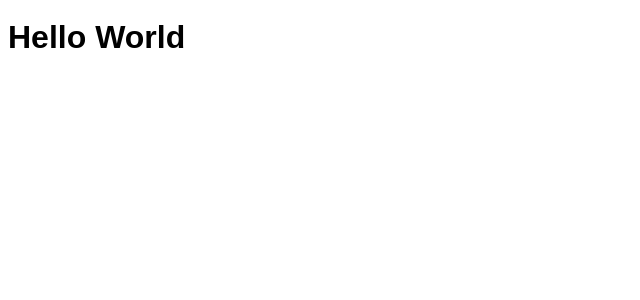
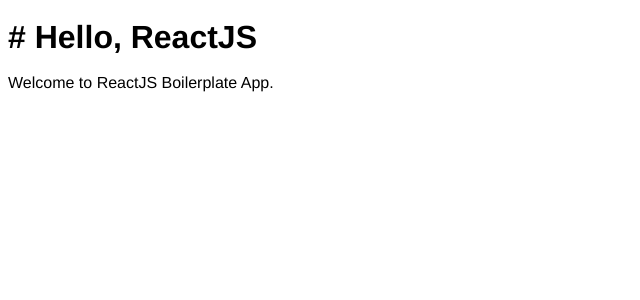
Before and after one commit to pro-react/react-app-boilerplate, a React app: page / in a window 1280 px wide. Shown: the top 300 px of the page, without its empty margins (0-640 px from the left). Built offline with nearby package versions, Linux system fonts and the light colour scheme.

Commit message:
Refactor components and path. Moved to .jsx default extension.

```diff
--- a/app/App.js
+++ /dev/null
@@ -1,12 +0,0 @@
-import React, { Component } from 'react';
-import {render} from 'react-dom';
-
-class App extends Component {
-  render(){
-    return (
-      <h1>Hello World</h1>
-    );
-  }
-}
-
-render(<App />, document.getElementById('root'));
--- /dev/null
+++ b/app/App.jsx
@@ -0,0 +1,14 @@
+import React, { Component } from 'react';
+import {render} from 'react-dom';
+
+import Hello from './Components/Hello/Hello'
+
+class App extends Component {
+  render(){
+    return (
+      <Hello title="ReactJS" description="Welcome to ReactJS Boilerplate App." />
+    );
+  }
+}
+
+render(<App />, document.getElementById('root'));
--- /dev/null
+++ b/app/Components/Hello/Hello.jsx
@@ -0,0 +1,45 @@
+import React, { Component, PropTypes } from 'react';
+
+let MAX_LENGTH = 80;
+let stringMaxLengthType = (props, propName, componentName) => {
+	if (props[propName]) {
+		let value = props[propName];
+		if ('string' !== typeof value || 80 < value.length) {
+			// EcmaScript 6 format
+			// return new Error(
+			// 	 '${propName} in ${componentName} is longer than 80 characters'
+			// );
+			return new Error(
+				propName + ' in ' + componentName + ' is longer that 80 characters.'
+			);
+		}
+	}
+}
+
+class Hello extends Component {
+	trimString(aString) {
+		if (aString.length > MAX_LENGTH) {
+			var trimmed = aString.substring(0, MAX_LENGTH);
+			return trimmed.substring(0, Math.min(trimmed.length, trimmed.lastIndefOf(' '))) + '…';
+		}
+
+		return aString;
+	}
+	render() {
+		let helloTitle = this.trimString(this.props.title);
+		let helloDescription = this.trimString(this.props.description);
+		return (
+			<div>
+				<h1 title={this.props.title}># Hello, {helloTitle}</h1>
+				<p>{helloDescription}</p>
+			</div>
+		);
+	}
+}
+
+Hello.propTypes = {
+	title: stringMaxLengthType,
+	description: stringMaxLengthType
+};
+
+export default Hello;
--- a/package.json
+++ b/package.json
@@ -2,7 +2,7 @@
   "name": "react-app-boilerplate",
   "version": "0.1.3",
   "description": "React application boilerplate",
-  "author": "Cássio Zen",
+  "author": "Cássio Zen, Roberto Mauro<erremauro@icloud.com>",
   "license": "ISC",
   "scripts": {
     "start": "node_modules/.bin/webpack-dev-server --progress",
--- a/public/styles.css
+++ b/public/styles.css
@@ -1,5 +1,5 @@
 body {
-  font: 16px/1 sans-serif;
+  font: 16px/1 "Helvetica Neue", "Helvetica", "Verdana", "Arial", sans-serif;
 }
 #root {
   height: 100%;
--- a/webpack.config.js
+++ b/webpack.config.js
@@ -5,16 +5,21 @@
  */
 var config = {
   devtool: 'eval-source-map',
-  entry:  __dirname + "/app/App.js",
+  entry:  __dirname + "/app/App.jsx",
   output: {
     path: __dirname + "/public",
     filename: "bundle.js"
+  },
+  resolve: {
+    extensions: ["", ".jsx", ".js"],
+    modulesDirectories: ["js", "node_modules"]
   },
   module: {
     loaders: [{
       test: /\.jsx?$/,
       exclude: /node_modules/,
       loader: 'babel',
+      cacheDirectory: true,
       query: {
         presets: ['es2015','react']
       }
```
Also changed, not shown: 1 other file (tests, documents, lock files or other folders).
